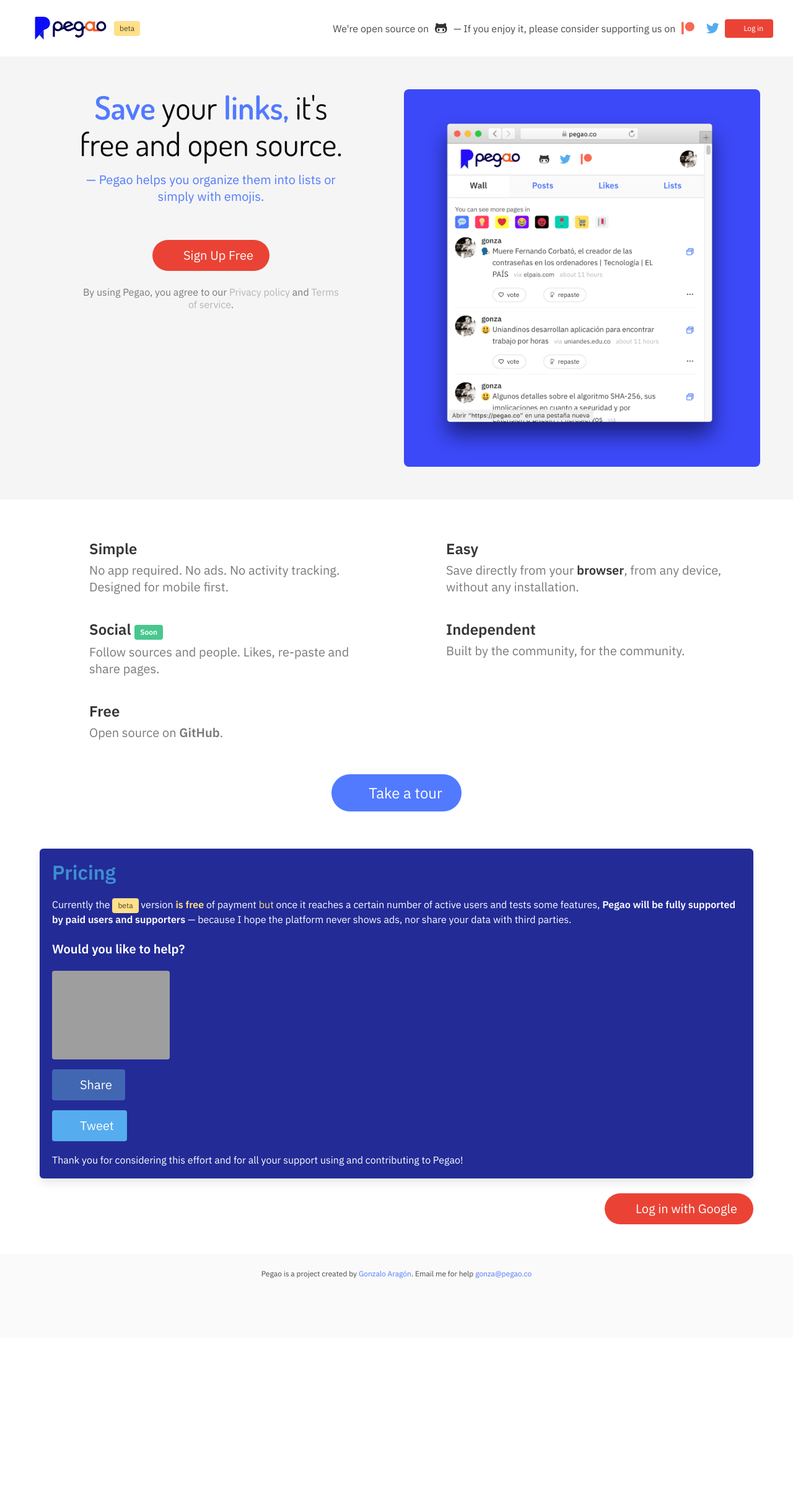
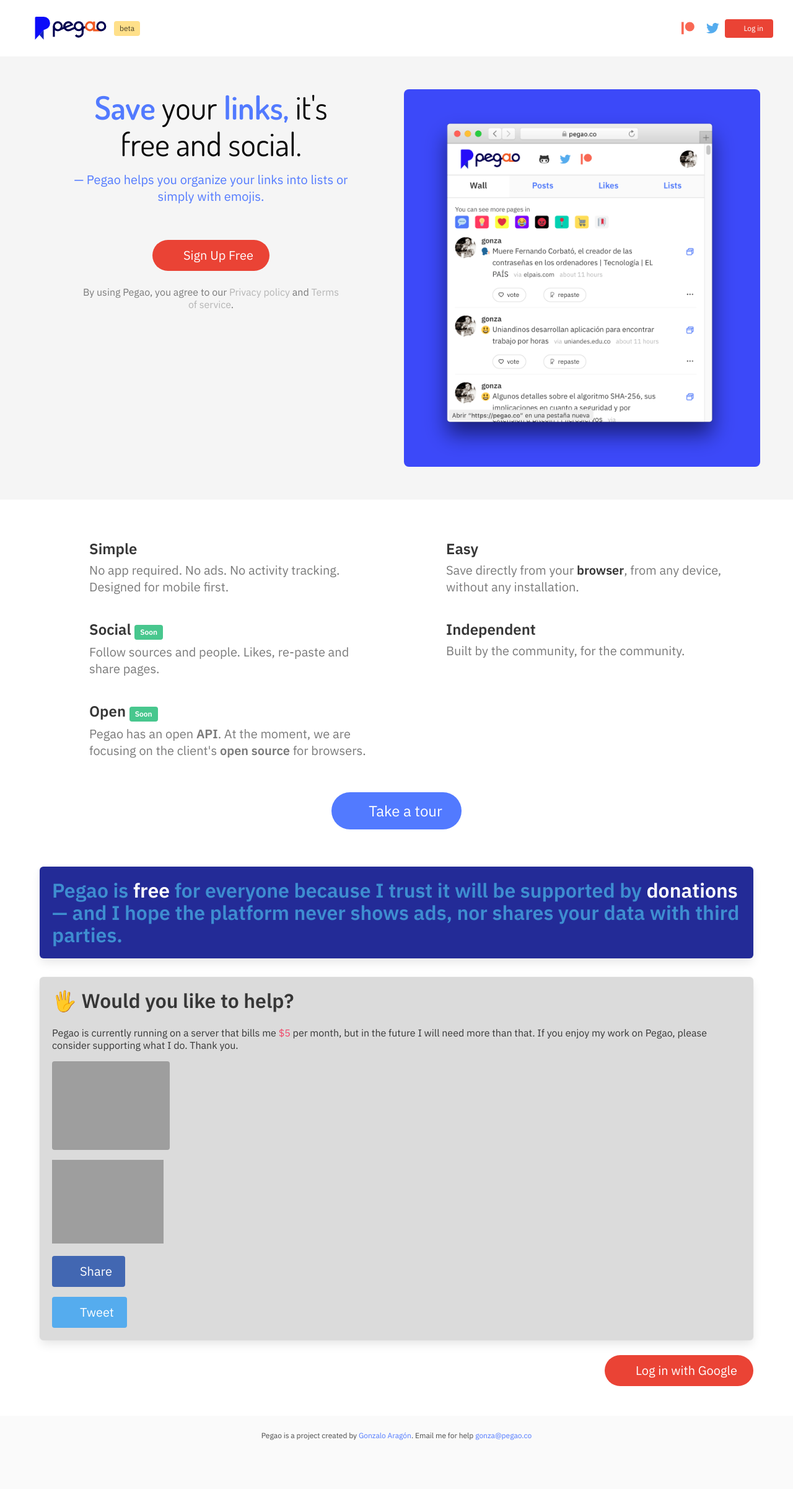
Before and after one commit to zakokor/pegao, a Django app: page / in a window 1280 px wide. Shown: the top 2402 px of the page at 62% size. Before the commit the page ends 2062 px from the top, so only its background shows below. Run offline with Django 3.2, Linux system fonts and the light colour scheme; style sheets or scripts are compiled from the project's sources; parts of the project's set-up code (start-up, migrations or seed data) failed here and were passed over; some libraries are stand-ins or nearby versions; grey boxes are pictures that could not be loaded.

Commit message:
improve homepage

```diff
--- a/dione/templates/index.html
+++ b/dione/templates/index.html
@@ -7,8 +7,8 @@
       <div class="column is-half">
         <div class="columns is-multiline is-centered">
           <div class="column is-four-fifths-desktop is-full-touch has-text-centered">
-            <p class="title is-family-intro has-text-black has-margin-bottom-15"><strong class="has-text-link">Save</strong> your <strong class="has-text-link">links,</strong> it's free and open source.</p>
-            <p class="is-size-5 has-text-link">— Pegao helps you organize them into lists or simply with emojis.</p>
+            <p class="title is-family-intro has-text-black has-margin-bottom-15"><strong class="has-text-link">Save</strong> your <strong class="has-text-link">links,</strong> it's free and social.</p>
+            <p class="is-size-5 has-text-link">— Pegao helps you organize your links into lists or simply with emojis.</p>
           </div>
           <div class="column is-full has-text-centered has-padding-top-45">
             <a href="{% url 'social:begin' 'google-oauth2' %}" class="button is-google is-rounded is-medium">
@@ -88,15 +88,16 @@
           </p>
         </span>
 
-        <a class="mini-card" href="https://github.com/zakokor/pegao" target="_blank">
+        <a class="mini-card" href="#" target="_blank">
           <h2 class="mini-card-name">
             <span class="icon mini-card-figure">
               <i class="uil uil-github is-size-2 has-text-black"></i>
             </span>
-            Free
+            Open
+            <span class="tag is-success">Soon</span>
           </h2>
           <p class="mini-card-subtitle">
-            Open source on <strong>GitHub</strong>.
+            Pegao has an open <strong>API</strong>. At the moment, we are focusing on the client's <strong>open source</strong> for browsers.
           </p>
         </a>
       </nav>
@@ -112,18 +113,26 @@
 
       <div class="box has-margin-top-30 has-background-dark-blue">
         <div class="content">
-          <h3 class="title is-3 has-text-info">Pricing</h3>
-          <p class="has-text-white">
-            Currently the <span class="tag is-warning">beta</span> version <strong class="has-text-warning">is free</strong> of payment <span class="has-text-warning">but</span> once it reaches a certain number of active users and tests some features, <strong class="has-text-white">Pegao will be fully supported by paid users and supporters</strong> — because I hope the platform never shows ads, nor share your data with third parties.
+          <p class="title is-3 has-text-info">Pegao is <strong class="has-text-white">free</strong> for everyone because I trust it will be supported by <strong class="has-text-white">donations</strong> — and I hope the platform never shows ads, nor shares your data with third parties.
           </p>
-
-          <h3 class="title is-5 has-text-white">Would you like to help?</h3>
+        </div>
+      </div>
+      <div class="box has-margin-top-30 has-background-grey-lighter">
+        <div class="content">
+          <h3 class="title is-3">🖐️ Would you like to help?</h3>
 
           <div class="field">
+            <p class="has-text-dark">
+              Pegao is currently running on a server that bills me <span class="has-text-danger">$5</span> per month, but in the future I will need more than that. If you enjoy my work on Pegao, please consider supporting what I do. Thank you.
+            </p>
             <p class="control">
               <a class="bd-patreon-button" href="https://www.patreon.com/zakokor" target="_blank">
                 <img src="https://c5.patreon.com/external/logo/become_a_patron_button@2x.png" alt="Become a Patron" width="190" />
               </a>
+
+            </p>
+            <p class="control">
+<a class="bd-patreon-kofi" href='https://ko-fi.com/zakokor' target='_blank'><img width="180" src='https://az743702.vo.msecnd.net/cdn/kofi5.png?v=2' border='0' alt='Buy Me a Coffee at ko-fi.com' /></a>
             </p>
             <p class="control">
               <a href="https://www.facebook.com/sharer/sharer.php?u=https://pegao.co" class="button has-background-facebook is-medium" target="_blank">
@@ -142,8 +151,6 @@
               </a>
             </p>
           </div>
-
-          <p class="has-text-white has-margin-top-20">Thank you for considering this effort and for all your support using and contributing to Pegao!</p>
         </div>
       </div>
 
--- a/templates/base.html
+++ b/templates/base.html
@@ -5,16 +5,16 @@
   <meta name="viewport" content="width=device-width, initial-scale=1">
 
   {% load static %}
-  <meta name="description" content="Pegao is a space to save and share pages" />
+  <meta name="description" content="Save your links, it's free and social" />
 
   <meta property="og:url" content="https://www.pegao.co" />
   <meta property="og:type" content="website" />
   <meta property="og:title" content="Pegao" />
-  <meta property="og:description" content="A space to save and share pages" />
+  <meta property="og:description" content="I'm using Pegao to save my links, it's free and social" />
   <meta property="og:image" content="https://pegao.co/static/img/screen-homepage.png" />
 
   <meta name="twitter:title" content="Pegao" />
-  <meta name="twitter:description" content="A space to save and share pages" />
+  <meta name="twitter:description" content="I'm using Pegao to save my links, it's free and social" />
   <meta name="twitter:image" content="https://pegao.co/static/img/screen-homepage.png" />
 
   <link rel="icon" type="image/png" href="{% static "img/favicon-196x196.png" %}" sizes="196x196" />
@@ -37,7 +37,7 @@
     gtag('js', new Date());
     gtag('config', 'UA-142105356-1');
   </script>
-  <title>{% block title %}Pegao - Create your link blog, it's free and open source{% endblock %}</title>
+  <title>{% block title %}Pegao - Save your links, it's free and social{% endblock %}</title>
 </head>
 <body>
 {% block header %}
@@ -47,7 +47,7 @@
       <img src="{% static "img/big.pegao.svg" %}" width="140px"> <span class="tag is-warning">beta</span>
     </a>
 
-    <a class="navbar-item is-hidden-desktop" href="https://github.com/zakokor/pegao" target="_blank">
+    <a class="navbar-item is-hidden" href="#" target="_blank">
       <span class="icon has-text-github">
         <svg class="svg-inline" aria-hidden="true" data-prefix="fab" data-icon="github-alt" role="img" xmlns="http://www.w3.org/2000/svg" viewBox="0 0 480 512" data-fa-i2svg=""><path fill="currentColor" d="M186.1 328.7c0 20.9-10.9 55.1-36.7 55.1s-36.7-34.2-36.7-55.1 10.9-55.1 36.7-55.1 36.7 34.2 36.7 55.1zM480 278.2c0 31.9-3.2 65.7-17.5 95-37.9 76.6-142.1 74.8-216.7 74.8-75.8 0-186.2 2.7-225.6-74.8-14.6-29-20.2-63.1-20.2-95 0-41.9 13.9-81.5 41.5-113.6-5.2-15.8-7.7-32.4-7.7-48.8 0-21.5 4.9-32.3 14.6-51.8 45.3 0 74.3 9 108.8 36 29-6.9 58.8-10 88.7-10 27 0 54.2 2.9 80.4 9.2 34-26.7 63-35.2 107.8-35.2 9.8 19.5 14.6 30.3 14.6 51.8 0 16.4-2.6 32.7-7.7 48.2 27.5 32.4 39 72.3 39 114.2zm-64.3 50.5c0-43.9-26.7-82.6-73.5-82.6-18.9 0-37 3.4-56 6-14.9 2.3-29.8 3.2-45.1 3.2-15.2 0-30.1-.9-45.1-3.2-18.7-2.6-37-6-56-6-46.8 0-73.5 38.7-73.5 82.6 0 87.8 80.4 101.3 150.4 101.3h48.2c70.3 0 150.6-13.4 150.6-101.3zm-82.6-55.1c-25.8 0-36.7 34.2-36.7 55.1s10.9 55.1 36.7 55.1 36.7-34.2 36.7-55.1-10.9-55.1-36.7-55.1z"></path></svg>
       </span>
@@ -76,14 +76,14 @@
 
   <div id="navMenuIndex" class="navbar-menu">
     <div class="navbar-end">
-      <span>We're open source on </span>
-      <a class="navbar-item is-hidden-touch" href="https://github.com/zakokor/pegao" target="_blank">
+      <span class="is-hidden">We're open source on </span>
+      <a class="navbar-item is-hidden" href="#" target="_blank">
         <span class="icon has-text-github">
           <svg class="svg-inline" aria-hidden="true" data-prefix="fab" data-icon="github-alt" role="img" xmlns="http://www.w3.org/2000/svg" viewBox="0 0 480 512" data-fa-i2svg=""><path fill="currentColor" d="M186.1 328.7c0 20.9-10.9 55.1-36.7 55.1s-36.7-34.2-36.7-55.1 10.9-55.1 36.7-55.1 36.7 34.2 36.7 55.1zM480 278.2c0 31.9-3.2 65.7-17.5 95-37.9 76.6-142.1 74.8-216.7 74.8-75.8 0-186.2 2.7-225.6-74.8-14.6-29-20.2-63.1-20.2-95 0-41.9 13.9-81.5 41.5-113.6-5.2-15.8-7.7-32.4-7.7-48.8 0-21.5 4.9-32.3 14.6-51.8 45.3 0 74.3 9 108.8 36 29-6.9 58.8-10 88.7-10 27 0 54.2 2.9 80.4 9.2 34-26.7 63-35.2 107.8-35.2 9.8 19.5 14.6 30.3 14.6 51.8 0 16.4-2.6 32.7-7.7 48.2 27.5 32.4 39 72.3 39 114.2zm-64.3 50.5c0-43.9-26.7-82.6-73.5-82.6-18.9 0-37 3.4-56 6-14.9 2.3-29.8 3.2-45.1 3.2-15.2 0-30.1-.9-45.1-3.2-18.7-2.6-37-6-56-6-46.8 0-73.5 38.7-73.5 82.6 0 87.8 80.4 101.3 150.4 101.3h48.2c70.3 0 150.6-13.4 150.6-101.3zm-82.6-55.1c-25.8 0-36.7 34.2-36.7 55.1s10.9 55.1 36.7 55.1 36.7-34.2 36.7-55.1-10.9-55.1-36.7-55.1z"></path></svg>
         </span>
       </a>
 
-      <span> — If you enjoy it, please consider supporting us on </span>
+      <span class="is-hidden"> — If you enjoy it, please consider supporting us on </span>
       <a class="navbar-item is-hidden-touch" href="https://www.patreon.com/zakokor" target="_blank">
         <span class="icon has-text-patreon">
           <svg class="svg-inline" aria-hidden="true" data-prefix="fab" data-icon="patreon" role="img" xmlns="http://www.w3.org/2000/svg" viewBox="0 0 512 512" data-fa-i2svg=""><path fill="currentColor" d="M512 194.8c0 101.3-82.4 183.8-183.8 183.8-101.7 0-184.4-82.4-184.4-183.8 0-101.6 82.7-184.3 184.4-184.3C429.6 10.5 512 93.2 512 194.8zM0 501.5h90v-491H0v491z"></path></svg>
```
